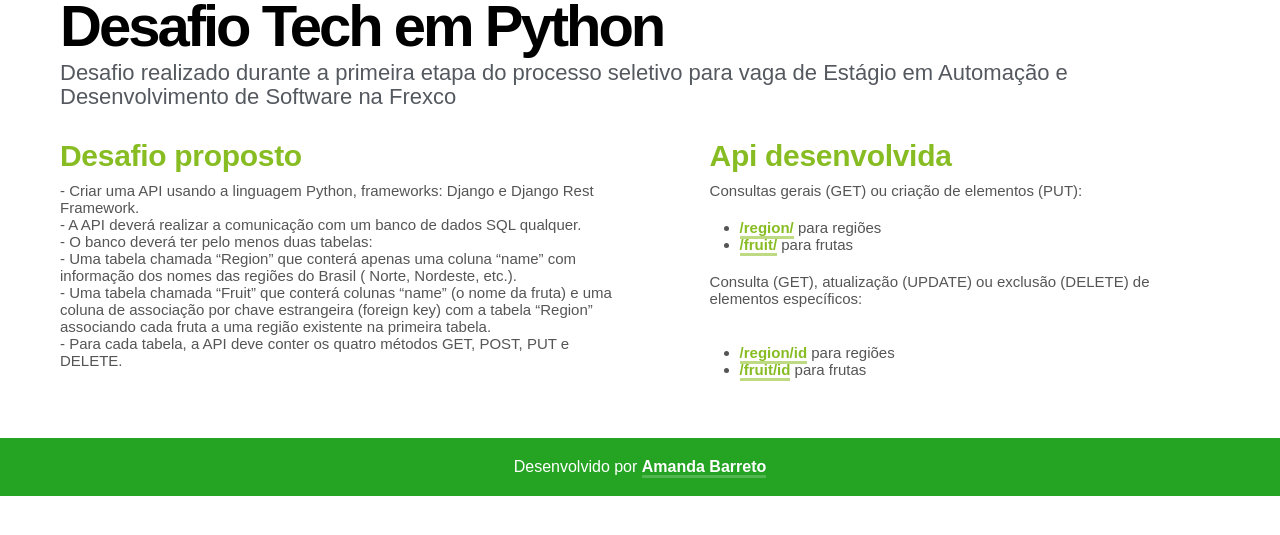
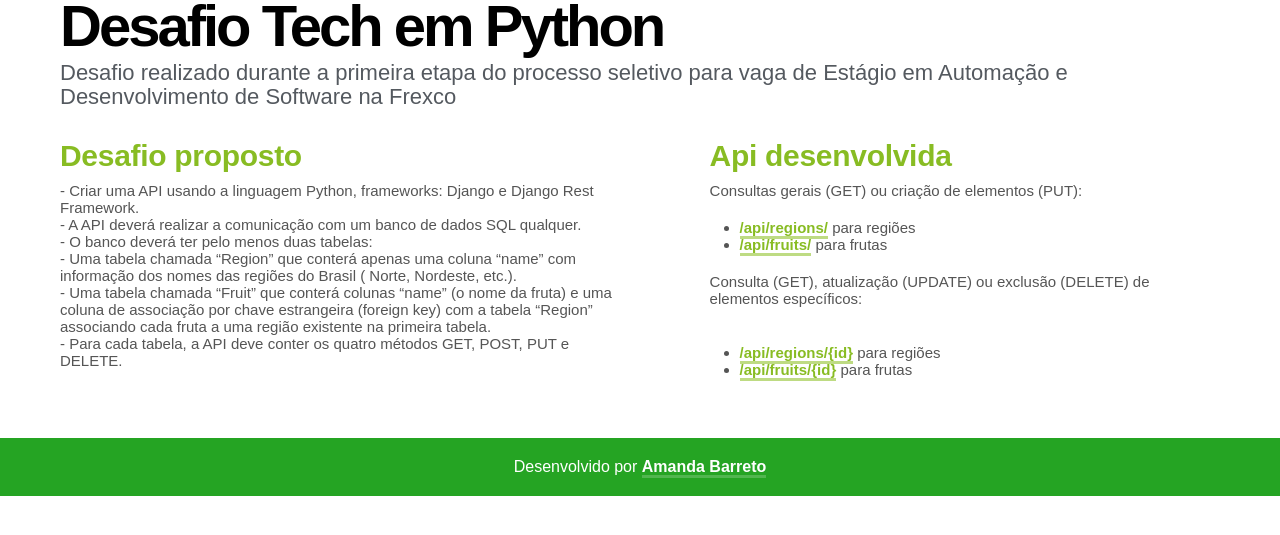
Before and after one commit to amandacbarreto/fruitlibrary-api, a Django app: page / in a window 1280 px wide. Shown: the part 154-689 px from the top of the page. Run offline with Django 4.2, Linux system fonts and the light colour scheme; grey boxes are pictures that could not be loaded.

Commit message:
altera rotas

```diff
--- a/core/templates/index.html
+++ b/core/templates/index.html
@@ -53,16 +53,16 @@
         </div>
 
         <div class="resultado-desafio">
-            <h1><a href="https://api-fruitlibrary.herokuapp.com/api_root">Api desenvolvida</a></h1>
-            <p>Consultas gerais (GET) ou criação de elementos (PUT):</p>
-            <ul>
-              <li><a class="link-api" href="{% url 'region_list' %}">{% url 'region_list' %}</a>   para regiões</li>
-              <li><a href="{% url 'fruit_list' %}">{% url 'fruit_list' %}</a>   para frutas</li>
-            </ul>
-            <p>Consulta (GET), atualização (UPDATE) ou exclusão (DELETE) de elementos específicos:</p><br/>
-            <ul>
-              <li><a href="{% url 'region_list' %}">{% url 'region_list' %}id</a>   para regiões</li>
-              <li><a href="{% url 'fruit_list' %}">{% url 'fruit_list' %}id</a>   para frutas</li>
+          <h1><a href="https://api-fruitlibrary.herokuapp.com/api">Api desenvolvida</a></h1>
+          <p>Consultas gerais (GET) ou criação de elementos (PUT):</p>
+          <ul>
+            <li><a href="https://api-fruitlibrary.herokuapp.com/api/regions">/api/regions/</a>   para regiões</li>
+            <li><a href="https://api-fruitlibrary.herokuapp.com/api/fruits">/api/fruits/</a>   para frutas</li>
+          </ul>
+          <p>Consulta (GET), atualização (UPDATE) ou exclusão (DELETE) de elementos específicos:</p><br/>
+          <ul>
+            <li><a href="https://api-fruitlibrary.herokuapp.com/api/regions">/api/regions/{id}</a>   para regiões</li>
+            <li><a href="https://api-fruitlibrary.herokuapp.com/api/fruits">/api/fruits/{id}</a>   para frutas</li>
             </ul>
         </div>
 
```
Also changed, not shown: core/router.py (+2 -5 lines), db.sqlite3.
